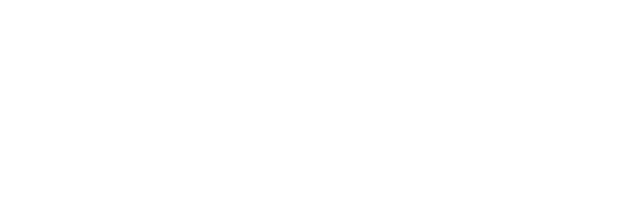
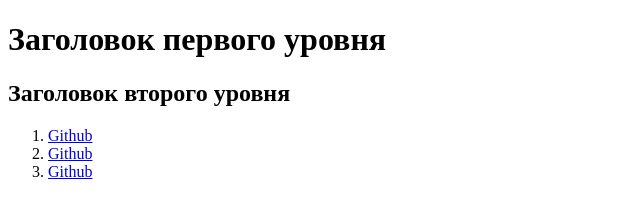
Before and after one commit to IANovoselov/task-html, a website: page src/index.html in a window 1280 px wide. Shown: the whole page, without its empty margins (0-640 px from the left). Drawn offline with Linux system fonts and the light colour scheme.

Commit message:
first task

```diff
--- a/src/index.html
+++ b/src/index.html
@@ -1,7 +1,21 @@
-<!DOCTYPE html>
+<!doctype html>
 <html lang="en">
     <head>
         <title>HTML</title>
     </head>
-    <body></body>
+    <body>
+        <h1>Заголовок первого уровня</h1>
+        <h2>Заголовок второго уровня</h2>
+        <ol>
+            <li>
+                <a href="https://github.com/IANovoselov/task-html">Github</a>
+            </li>
+            <li>
+                <a href="https://github.com/IANovoselov/task-html">Github</a>
+            </li>
+            <li>
+                <a href="https://github.com/IANovoselov/task-html">Github</a>
+            </li>
+        </ol>
+    </body>
 </html>
```
Also changed, not shown: 1 other file.
